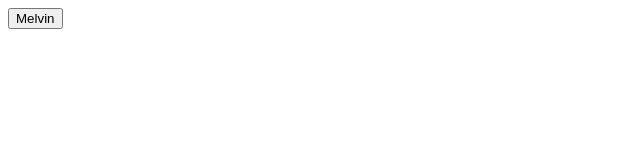
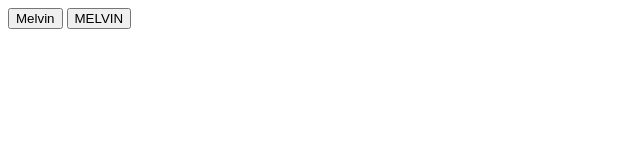
Before and after one commit to Melvin0070/Learn-git, a plain HTML site: page index.html in a window 1280 px wide. Shown: the whole page, without its empty margins (0-640 px from the left). Drawn offline with Linux system fonts and the light colour scheme.

Commit message:
learning

```diff
--- a/index.html
+++ b/index.html
@@ -1 +1,2 @@
 <button>Melvin</button>
+<button>MELVIN</button>
```
